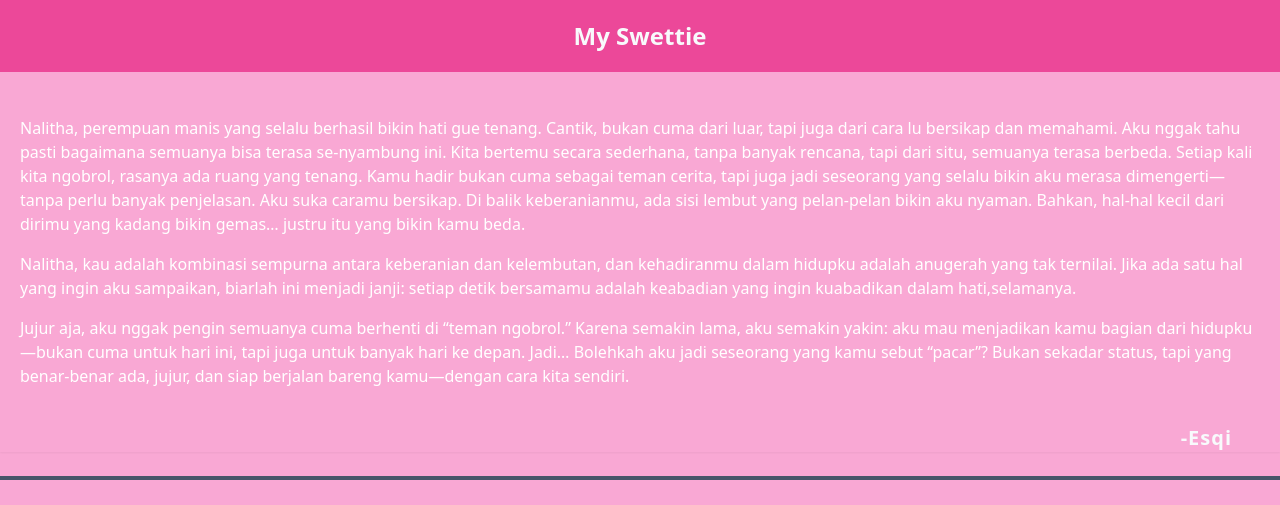
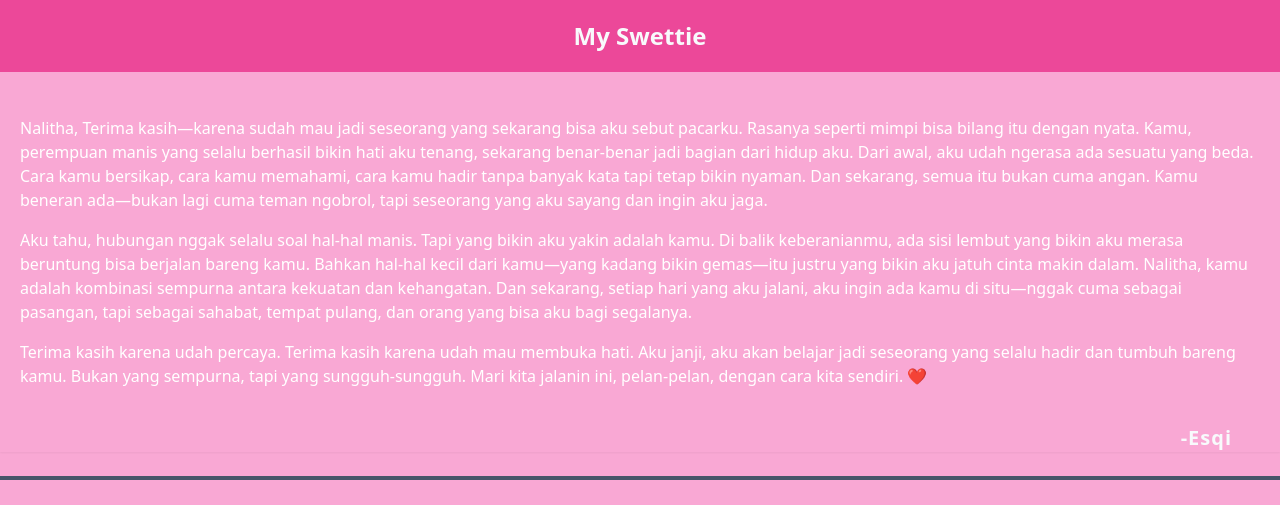
Before and after one commit to syarifulAmar123/Nalitha, a website: page HalamanUtama.html in a window 1280 px wide. Shown: the top 505 px of the page. Drawn offline with Linux system fonts and the light colour scheme.

Commit message:
revisi teks

```diff
--- a/HalamanUtama.html
+++ b/HalamanUtama.html
@@ -14,32 +14,32 @@
     </h1>
 
     <p class="py-1 px-5 font-sans text-white">
-      Nalitha, perempuan manis yang selalu berhasil bikin hati gue tenang.
-      Cantik, bukan cuma dari luar, tapi juga dari cara lu bersikap dan
-      memahami. Aku nggak tahu pasti bagaimana semuanya bisa terasa se-nyambung
-      ini. Kita bertemu secara sederhana, tanpa banyak rencana, tapi dari situ,
-      semuanya terasa berbeda. Setiap kali kita ngobrol, rasanya ada ruang yang
-      tenang. Kamu hadir bukan cuma sebagai teman cerita, tapi juga jadi
-      seseorang yang selalu bikin aku merasa dimengerti—tanpa perlu banyak
-      penjelasan. Aku suka caramu bersikap. Di balik keberanianmu, ada sisi
-      lembut yang pelan-pelan bikin aku nyaman. Bahkan, hal-hal kecil dari
-      dirimu yang kadang bikin gemas… justru itu yang bikin kamu beda.
+      Nalitha, Terima kasih—karena sudah mau jadi seseorang yang sekarang bisa
+      aku sebut pacarku. Rasanya seperti mimpi bisa bilang itu dengan nyata.
+      Kamu, perempuan manis yang selalu berhasil bikin hati aku tenang, sekarang
+      benar-benar jadi bagian dari hidup aku. Dari awal, aku udah ngerasa ada
+      sesuatu yang beda. Cara kamu bersikap, cara kamu memahami, cara kamu hadir
+      tanpa banyak kata tapi tetap bikin nyaman. Dan sekarang, semua itu bukan
+      cuma angan. Kamu beneran ada—bukan lagi cuma teman ngobrol, tapi seseorang
+      yang aku sayang dan ingin aku jaga.
     </p>
 
     <p class="py-1 my-2 px-5 text-white font-sans">
-      Nalitha, kau adalah kombinasi sempurna antara keberanian dan kelembutan,
-      dan kehadiranmu dalam hidupku adalah anugerah yang tak ternilai. Jika ada
-      satu hal yang ingin aku sampaikan, biarlah ini menjadi janji: setiap detik
-      bersamamu adalah keabadian yang ingin kuabadikan dalam hati,selamanya.
+      Aku tahu, hubungan nggak selalu soal hal-hal manis. Tapi yang bikin aku
+      yakin adalah kamu. Di balik keberanianmu, ada sisi lembut yang bikin aku
+      merasa beruntung bisa berjalan bareng kamu. Bahkan hal-hal kecil dari
+      kamu—yang kadang bikin gemas—itu justru yang bikin aku jatuh cinta makin
+      dalam. Nalitha, kamu adalah kombinasi sempurna antara kekuatan dan
+      kehangatan. Dan sekarang, setiap hari yang aku jalani, aku ingin ada kamu
+      di situ—nggak cuma sebagai pasangan, tapi sebagai sahabat, tempat pulang,
+      dan orang yang bisa aku bagi segalanya.
     </p>
 
     <p class="py-1 my-2 px-5 text-white font-sans">
-      Jujur aja, aku nggak pengin semuanya cuma berhenti di “teman ngobrol.”
-      Karena semakin lama, aku semakin yakin: aku mau menjadikan kamu bagian
-      dari hidupku—bukan cuma untuk hari ini, tapi juga untuk banyak hari ke
-      depan. Jadi… Bolehkah aku jadi seseorang yang kamu sebut “pacar”? Bukan
-      sekadar status, tapi yang benar-benar ada, jujur, dan siap berjalan bareng
-      kamu—dengan cara kita sendiri.
+      Terima kasih karena udah percaya. Terima kasih karena udah mau membuka
+      hati. Aku janji, aku akan belajar jadi seseorang yang selalu hadir dan
+      tumbuh bareng kamu. Bukan yang sempurna, tapi yang sungguh-sungguh. Mari
+      kita jalanin ini, pelan-pelan, dengan cara kita sendiri. ❤️
     </p>
 
     <p
```
